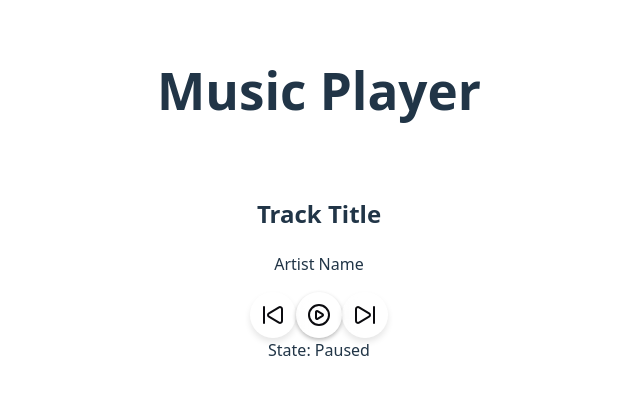
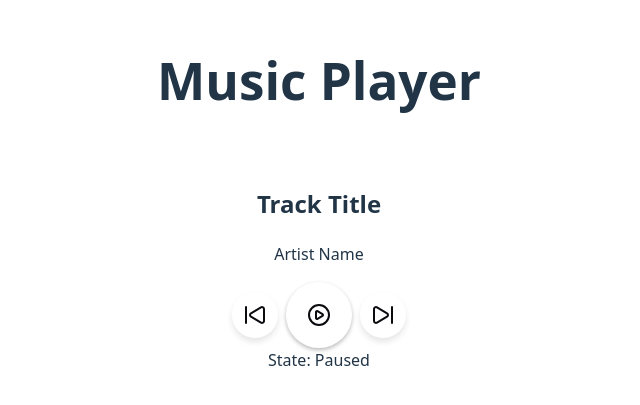
Before and after one commit to paolacalle/music-player-recs, a React (Vite) app in the folder music-player/: page / in a window 1280 px wide. Shown: the part 205-610 px from the top of the page, without its empty margins (321-961 px from the left). Built offline with nearby package versions, Linux system fonts and the light colour scheme.

Commit message:
fixed the padding of btns and the toggle

```diff
--- a/music-player/src/components/IconButtons.jsx
+++ b/music-player/src/components/IconButtons.jsx
@@ -2,14 +2,15 @@
 import React from 'react';
 import { PlayCircle, PauseCircle, SkipForward, SkipBack } from 'lucide-react';
 
-function IconButton({ Icon, onClick, label, className = '', disabled = false, active = false }) {
+function IconButton({ Icon, onClick, label, className = '', disabled = false, active = false, size = 'md' }) {
   return (
     <button
       type="button"
       onClick={onClick}
       aria-label={label}
       disabled={disabled}
-      className={`icon-button md ${active ? 'is-active' : ''} ${className}`}
+      size={size}
+      className={`icon-button ${size} ${active ? 'is-active' : ''} ${className}`}
     >
       <Icon className="w-7 h-7" />
     </button>
@@ -17,10 +18,10 @@ function IconButton({ Icon, onClick, label, className = '', disabled = false, ac
 }
 
 export function Play({ onClick, disabled, active }) {
-  return <IconButton Icon={PlayCircle} onClick={onClick} label="Play" disabled={disabled} active={active} />;
+  return <IconButton Icon={PlayCircle} onClick={onClick} label="Play" disabled={disabled} active={active} size='lg' />;
 }
 export function Pause({ onClick, disabled, active }) {
-  return <IconButton Icon={PauseCircle} onClick={onClick} label="Pause" disabled={disabled} active={active} />;
+  return <IconButton Icon={PauseCircle} onClick={onClick} label="Pause" disabled={disabled} active={active} size="lg" />;
 }
 export function Next({ onClick, disabled, active }) {
   return <IconButton Icon={SkipForward} onClick={onClick} label="Next" disabled={disabled} active={active} />;
--- a/music-player/src/components/TransportBar.jsx
+++ b/music-player/src/components/TransportBar.jsx
@@ -25,8 +25,8 @@ export default function TransportBar() {
     };
 
     return (
-        <div className="flex flex-col items-center gap-4 mt-8">
-        <div className="flex items-center justify-center gap-3">
+        <div className="flex flex-col items-center gap-8 mt-8">
+            <div className="flex items-center justify-center gap-12 mt-12">
                 <Previous onClick={() => console.log('prev')} />
 
                 {isPlaying
--- a/music-player/src/styles/icon-button.css
+++ b/music-player/src/styles/icon-button.css
@@ -81,8 +81,9 @@
 }
 
 .icon-button.lg {
-    padding: 12px;
+    padding: 20px;
     font-size: 16px;
+    margin: 0 8px;
 }
 
 /* hover effects -- makes the button lift */
```
Lines whose indentation alone changed are shown as unchanged.
